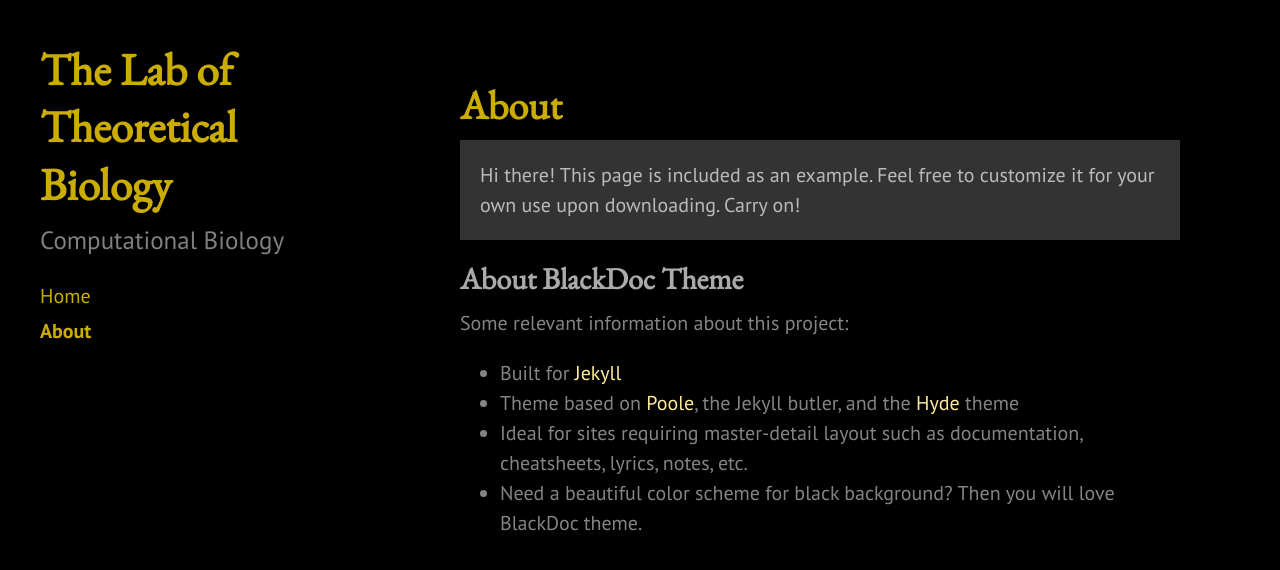
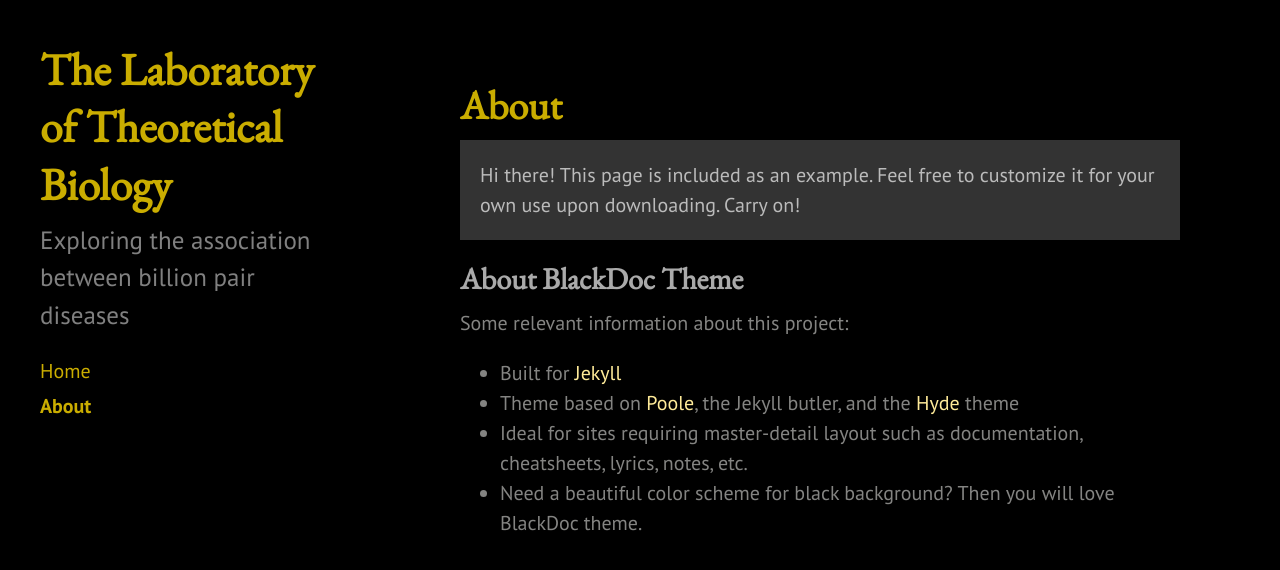
Before and after one commit to bryantou/labtheobio.github.io, a Jekyll site: the page built from about.md, in a window 1280 px wide. Shown: the top 570 px of the page. Built offline with Jekyll 4.4.1, drawn with Linux system fonts in a browser that asks for light colours; Markdown is read by kramdown in place of the engine named in the settings.

Commit message:
Update _config.yml

```diff
--- a/_config.yml
+++ b/_config.yml
@@ -7,9 +7,9 @@ permalink:        pretty
 relative_permalinks: true
 
 # Setup
-title:            The Lab of Theoretical Biology
+title:            The Laboratory of Theoretical Biology
 tagline:          理論生物學實驗室
-description:      "Computational Biology"
+description:      "Exploring the association between billion pair diseases"
 url:              https://github.com/labtheobio/labtheobio.github.io
 baseurl:          /
 
```
